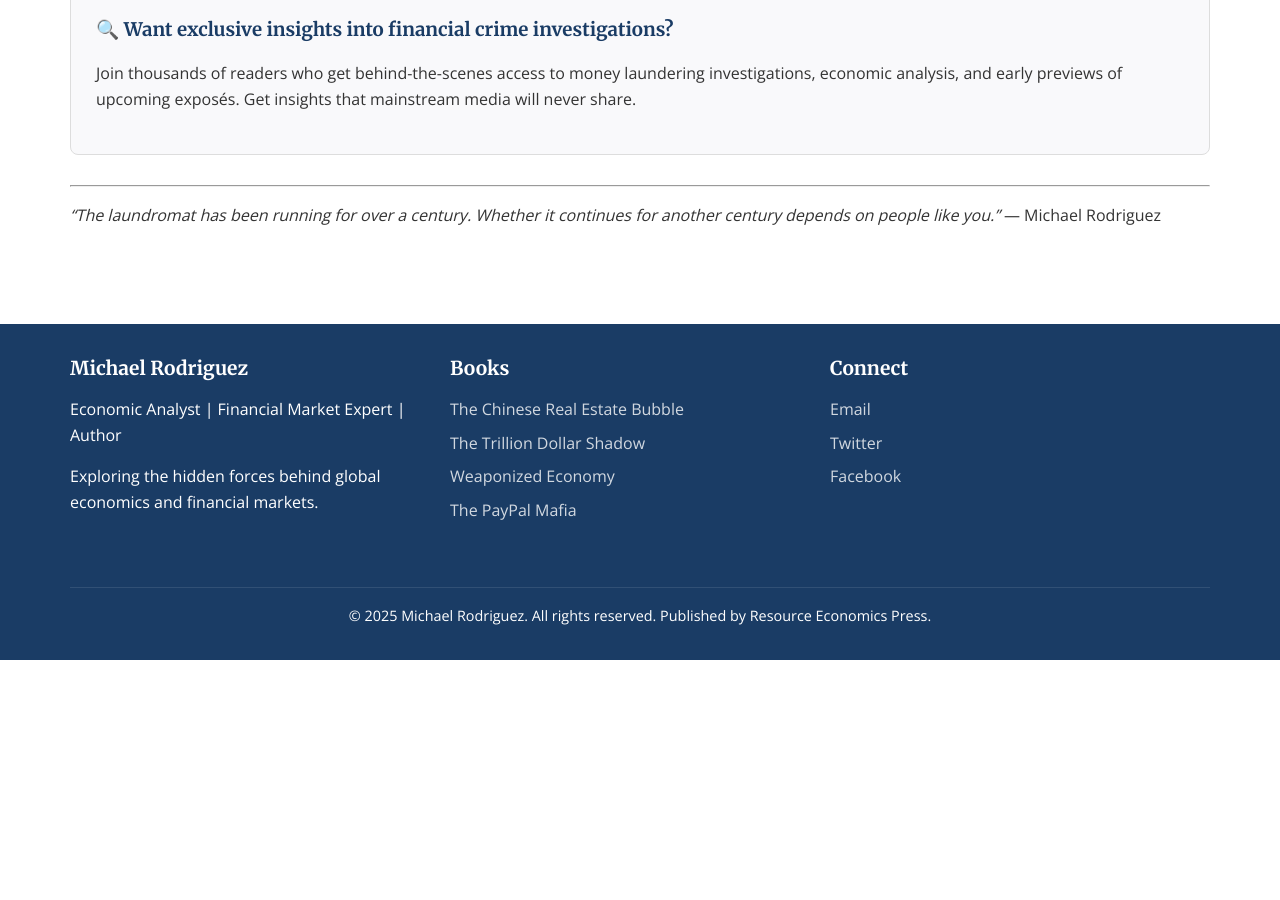
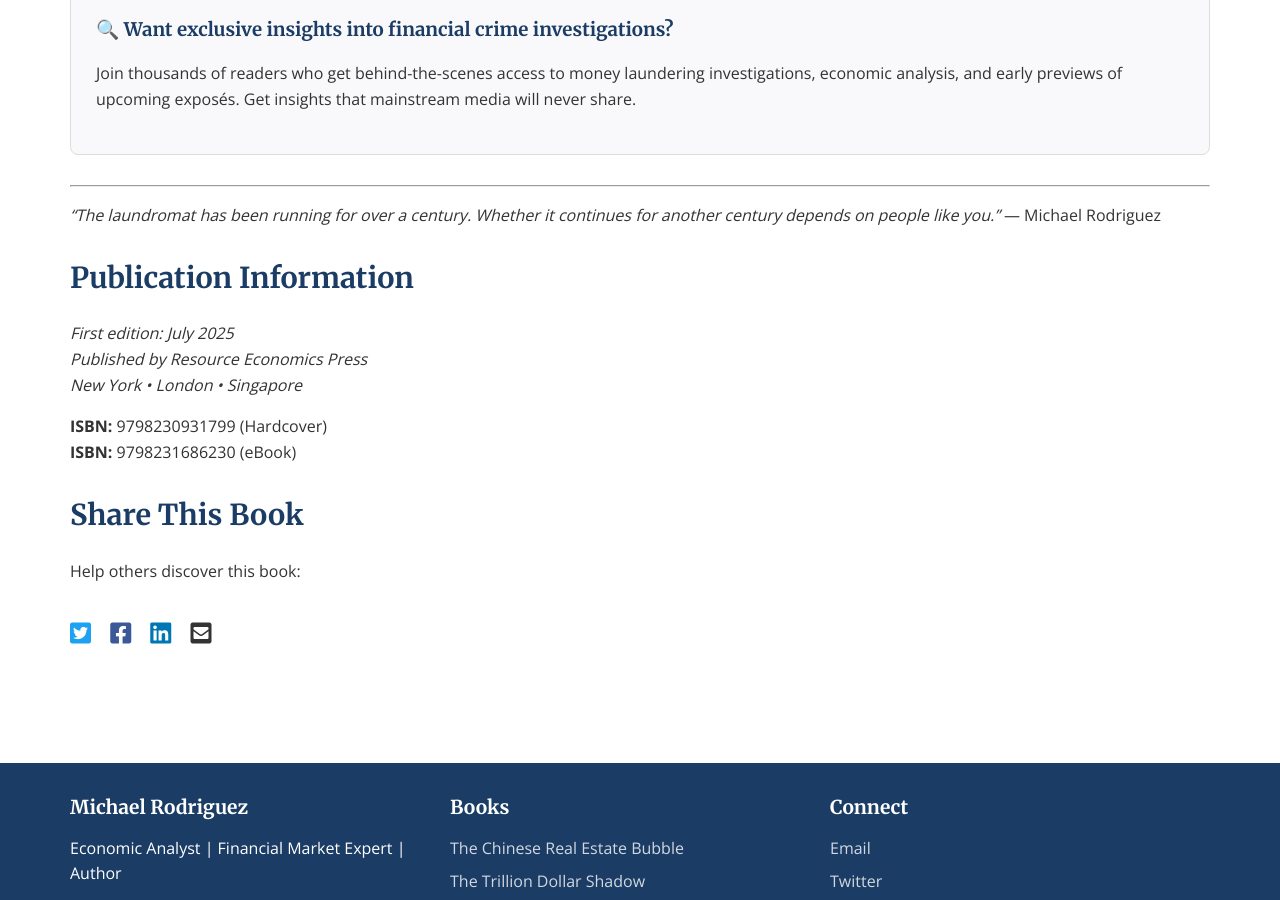
Before and after one commit to Zews123/michael-rodriguez-books, a Jekyll site: the page built from books/The_Laundromat.md, in a window 1280 px wide and 900 px high, scrolled down 3124 px. Built offline with Jekyll 4.4.1, drawn with Linux system fonts in a browser that asks for light colours; before the commit the page ends 3784 px from its top, so only the background shows below that.

Commit message:
Update The_Laundromat.md

```diff
--- a/books/The_Laundromat.md
+++ b/books/The_Laundromat.md
@@ -114,3 +114,31 @@ What sets Rodriguez apart is his ability to humanize complex financial crimes by
 ---
 
 *"The laundromat has been running for over a century. Whether it continues for another century depends on people like you."* — Michael Rodriguez
+
+## Publication Information
+
+*First edition: July 2025*
+*Published by Resource Economics Press*
+*New York • London • Singapore*
+
+**ISBN:** 9798230931799 (Hardcover)
+**ISBN:** 9798231686230 (eBook)
+
+## Share This Book
+
+Help others discover this book:
+
+<div class="social-share" style="margin: 30px 0;">
+  <a href="https://twitter.com/intent/tweet?text=Check out 'The Laundromat: How Presidents, Billionaires and Drug Lords Built the World's Biggest Money-Washing Machine' by Michael Rodriguez&url={{ site.url }}{{ site.baseurl }}{{ page.url }}&via=MRodriguezBooks" target="_blank" rel="noopener noreferrer" style="display: inline-block; margin-right: 15px; font-size: 24px; color: #1DA1F2;">
+    <i class="fab fa-twitter-square"></i>
+  </a>
+  <a href="https://www.facebook.com/sharer/sharer.php?u={{ site.url }}{{ site.baseurl }}{{ page.url }}" target="_blank" rel="noopener noreferrer" style="display: inline-block; margin-right: 15px; font-size: 24px; color: #3b5998;">
+    <i class="fab fa-facebook-square"></i>
+  </a>
+  <a href="https://www.linkedin.com/shareArticle?mini=true&url={{ site.url }}{{ site.baseurl }}{{ page.url }}&title=The Laundromat by Michael Rodriguez" target="_blank" rel="noopener noreferrer" style="display: inline-block; margin-right: 15px; font-size: 24px; color: #0077b5;">
+    <i class="fab fa-linkedin"></i>
+  </a>
+  <a href="mailto:?subject=Check out this book: The Laundromat&body=I thought you might be interested in this book by Michael Rodriguez: {{ site.url }}{{ site.baseurl }}{{ page.url }}" style="display: inline-block; font-size: 24px; color: #333333;">
+    <i class="fas fa-envelope-square"></i>
+  </a>
+</div>
```
